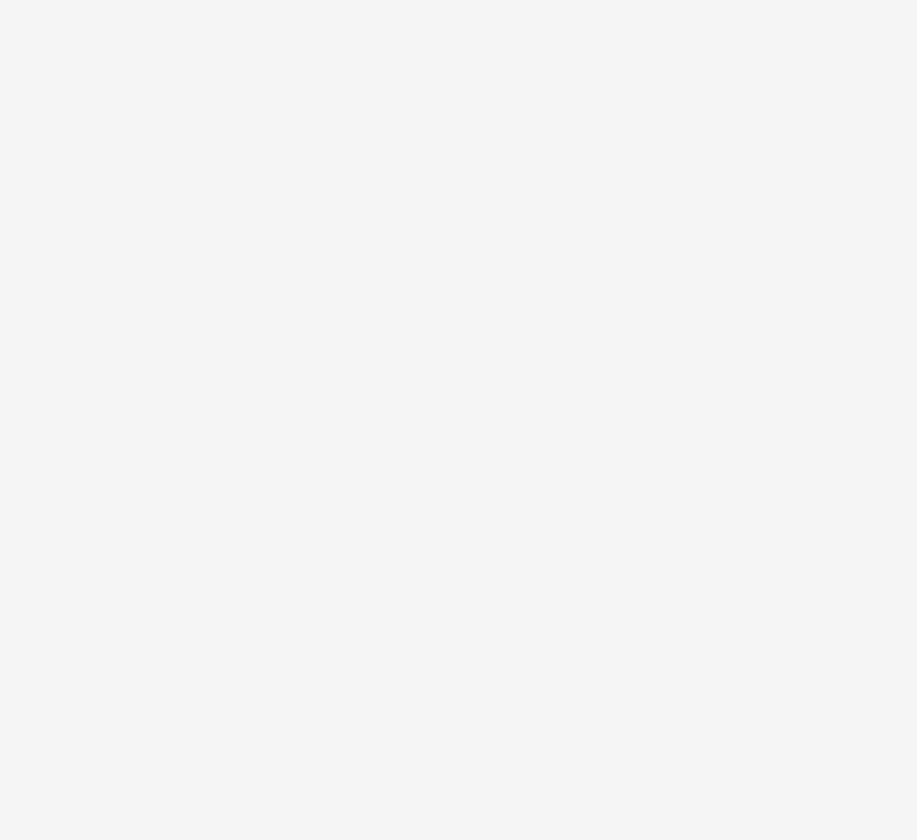
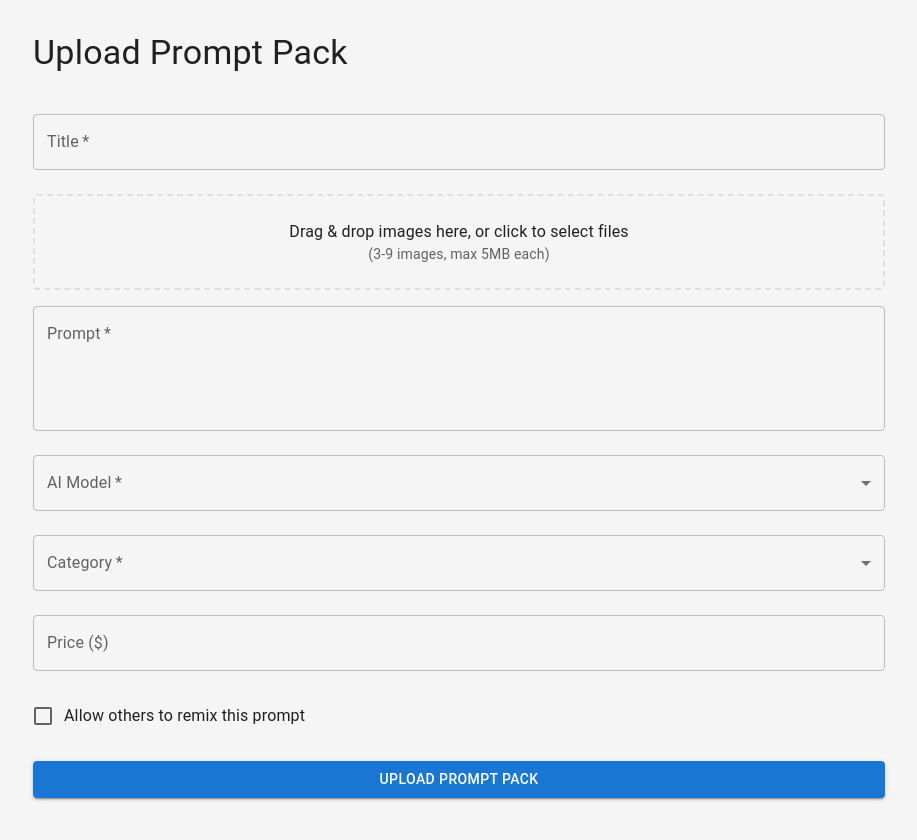
Before and after one commit to lewlian/WikiPrompt, a React (Create React App) app: page /upload in a window 1280 px wide. Before the commit this address had no page. Shown: the top 840 px of the page, without its empty margins (181-1098 px from the left). Before the commit the page ends 800 px from the top, so only its background shows below. Built offline with nearby package versions, Linux system fonts and the light colour scheme.

Commit message:
feat: implement prompt pack upload - Add UploadPage with image upload and form - Configure storage for prompt pack images - Add creator-only access control - Handle both prompt and full_prompt fields - Add validation and error handling

```diff
--- a/package.json
+++ b/package.json
@@ -19,6 +19,7 @@
     "@types/react-router-dom": "^5.3.3",
     "react": "^19.0.0",
     "react-dom": "^19.0.0",
+    "react-dropzone": "^14.3.8",
     "react-router-dom": "^7.4.0",
     "react-scripts": "5.0.1",
     "typescript": "^4.9.5",
--- a/src/App.tsx
+++ b/src/App.tsx
@@ -4,6 +4,7 @@ import { AuthProvider } from './contexts/AuthContext';
 import DashboardLayout from './layouts/DashboardLayout';
 import AuthPage from './pages/auth';
 import PromptPackDetailPage from './pages/prompt/[id]';
+import UploadPage from './pages/upload/UploadPage';
 
 const theme = createTheme({
   palette: {
@@ -23,6 +24,7 @@ function App() {
             <Route path="/" element={<DashboardLayout />} />
             <Route path="/auth" element={<AuthPage />} />
             <Route path="/prompt/:id" element={<PromptPackDetailPage />} />
+            <Route path="/upload" element={<UploadPage />} />
           </Routes>
         </BrowserRouter>
       </AuthProvider>
--- a/src/components/Header.tsx
+++ b/src/components/Header.tsx
@@ -2,6 +2,8 @@ import React from 'react';
 import { AppBar, Toolbar, Typography, Button, Box, InputBase } from '@mui/material';
 import { styled } from '@mui/material/styles';
 import SearchIcon from '@mui/icons-material/Search';
+import { useNavigate } from 'react-router-dom';
+import { useAuth } from '../contexts/AuthContext';
 
 const Search = styled('div')(({ theme }) => ({
   position: 'relative',
@@ -42,11 +44,31 @@ const StyledInputBase = styled(InputBase)(({ theme }) => ({
 }));
 
 const Header = () => {
+  const navigate = useNavigate();
+  const { user, signOut } = useAuth();
+
+  const handleUploadClick = () => {
+    navigate('/upload');
+  };
+
+  const handleAuthClick = (mode: 'signin' | 'signup') => {
+    navigate(`/auth?mode=${mode}`);
+  };
+
+  const handleSignOut = async () => {
+    await signOut();
+  };
+
   return (
     <AppBar position="static" color="default" elevation={1}>
       <Toolbar>
-        <Typography variant="h6" component="div" sx={{ flexGrow: 0, mr: 2 }}>
-          Homepage / Marketplace Feed
+        <Typography
+          variant="h6"
+          component="div"
+          sx={{ flexGrow: 0, mr: 2, cursor: 'pointer' }}
+          onClick={() => navigate('/')}
+        >
+          WikiPrompt
         </Typography>
         <Search>
           <SearchIconWrapper>
@@ -58,10 +80,35 @@ const Header = () => {
           />
         </Search>
         <Box sx={{ flexGrow: 1 }} />
-        <Button variant="contained" color="primary">
-          Become a Creator
-        </Button>
-        <Button sx={{ ml: 2 }}>Sign In</Button>
+        {user ? (
+          <>
+            {user.user_metadata.type === 'creator' && (
+              <Button
+                variant="contained"
+                color="primary"
+                onClick={handleUploadClick}
+                sx={{ mr: 2 }}
+              >
+                Upload Prompt
+              </Button>
+            )}
+            <Button onClick={handleSignOut}>Sign Out</Button>
+          </>
+        ) : (
+          <>
+            <Button
+              variant="contained"
+              color="primary"
+              onClick={() => handleAuthClick('signup')}
+              sx={{ mr: 2 }}
+            >
+              Become a Creator
+            </Button>
+            <Button onClick={() => handleAuthClick('signin')}>
+              Sign In
+            </Button>
+          </>
+        )}
       </Toolbar>
     </AppBar>
   );
--- /dev/null
+++ b/src/pages/upload/UploadPage.tsx
@@ -0,0 +1,295 @@
+import React, { useState, useCallback } from 'react';
+import { useNavigate } from 'react-router-dom';
+import { useAuth } from '../../contexts/AuthContext';
+import { useDropzone } from 'react-dropzone';
+import { supabase } from '../../lib/supabaseClient';
+import {
+  Container,
+  Typography,
+  TextField,
+  Button,
+  Box,
+  MenuItem,
+  FormControlLabel,
+  Checkbox,
+  Alert,
+  ImageList,
+  ImageListItem,
+  IconButton,
+} from '@mui/material';
+import DeleteIcon from '@mui/icons-material/Delete';
+
+const AI_MODELS = [
+  'GPT-4',
+  'GPT-3.5',
+  'Claude 2',
+  'Claude 3',
+  'Gemini Pro',
+  'Llama 2',
+  'Mistral',
+  'Other',
+];
+
+const CATEGORIES = [
+  'Writing',
+  'Programming',
+  'Art & Design',
+  'Business',
+  'Education',
+  'Entertainment',
+  'Productivity',
+  'Other',
+];
+
+export default function UploadPage() {
+  const navigate = useNavigate();
+  const { user } = useAuth();
+  const [title, setTitle] = useState('');
+  const [prompt, setPrompt] = useState('');
+  const [aiModel, setAiModel] = useState('');
+  const [category, setCategory] = useState('');
+  const [price, setPrice] = useState('');
+  const [allowRemix, setAllowRemix] = useState(false);
+  const [images, setImages] = useState<File[]>([]);
+  const [error, setError] = useState<string | null>(null);
+  const [loading, setLoading] = useState(false);
+
+  // Redirect if not a creator
+  React.useEffect(() => {
+    if (user && user.user_metadata.type !== 'creator') {
+      navigate('/');
+    }
+  }, [user, navigate]);
+
+  const onDrop = useCallback((acceptedFiles: File[]) => {
+    if (images.length + acceptedFiles.length > 9) {
+      setError('Maximum 9 images allowed');
+      return;
+    }
+    setImages(prev => [...prev, ...acceptedFiles]);
+    setError(null);
+  }, [images]);
+
+  const { getRootProps, getInputProps, isDragActive } = useDropzone({
+    onDrop,
+    accept: {
+      'image/*': ['.png', '.jpg', '.jpeg', '.gif']
+    },
+    maxSize: 5242880, // 5MB
+  });
+
+  const removeImage = (index: number) => {
+    setImages(prev => prev.filter((_, i) => i !== index));
+  };
+
+  const handleSubmit = async (e: React.FormEvent) => {
+    e.preventDefault();
+    if (images.length < 3) {
+      setError('Please upload at least 3 images');
+      return;
+    }
+    if (!title || !prompt || !aiModel || !category) {
+      setError('Please fill in all required fields');
+      return;
+    }
+
+    setLoading(true);
+    setError(null);
+
+    try {
+      // Upload images to storage
+      const imageUrls = await Promise.all(
+        images.map(async (file) => {
+          const fileExt = file.name.split('.').pop();
+          const fileName = `${Math.random()}.${fileExt}`;
+          const filePath = `${user!.id}/${fileName}`;
+
+          const { error: uploadError } = await supabase.storage
+            .from('prompt-pack-images')
+            .upload(filePath, file);
+
+          if (uploadError) throw uploadError;
+
+          const { data: { publicUrl } } = supabase.storage
+            .from('prompt-pack-images')
+            .getPublicUrl(filePath);
+
+          return publicUrl;
+        })
+      );
+
+      // Insert prompt pack
+      const { error: insertError } = await supabase
+        .from('prompt_packs')
+        .insert({
+          title,
+          prompt: prompt,
+          full_prompt: prompt,
+          ai_model: aiModel,
+          category,
+          price: price ? parseFloat(price) : 0,
+          allow_remix: allowRemix,
+          preview_images: imageUrls,
+          creator_id: user!.id,
+        });
+
+      if (insertError) throw insertError;
+
+      navigate('/');
+    } catch (err) {
+      console.error('Error uploading prompt pack:', err);
+      setError(err instanceof Error ? err.message : 'Failed to upload prompt pack');
+    } finally {
+      setLoading(false);
+    }
+  };
+
+  return (
+    <Container maxWidth="md" sx={{ py: 4 }}>
+      <Typography variant="h4" component="h1" gutterBottom>
+        Upload Prompt Pack
+      </Typography>
+
+      <Box component="form" onSubmit={handleSubmit} sx={{ mt: 3 }}>
+        {error && (
+          <Alert severity="error" sx={{ mb: 2 }}>
+            {error}
+          </Alert>
+        )}
+
+        <TextField
+          fullWidth
+          label="Title"
+          value={title}
+          onChange={(e) => setTitle(e.target.value)}
+          margin="normal"
+          required
+        />
+
+        <Box
+          {...getRootProps()}
+          sx={{
+            mt: 2,
+            p: 3,
+            border: '2px dashed',
+            borderColor: isDragActive ? 'primary.main' : 'grey.300',
+            borderRadius: 1,
+            textAlign: 'center',
+            cursor: 'pointer',
+          }}
+        >
+          <input {...getInputProps()} />
+          <Typography>
+            {isDragActive
+              ? 'Drop the images here'
+              : 'Drag & drop images here, or click to select files'}
+          </Typography>
+          <Typography variant="body2" color="textSecondary">
+            (3-9 images, max 5MB each)
+          </Typography>
+        </Box>
+
+        {images.length > 0 && (
+          <ImageList sx={{ mt: 2 }} cols={3} rowHeight={164}>
+            {images.map((file, index) => (
+              <ImageListItem key={index}>
+                <img
+                  src={URL.createObjectURL(file)}
+                  alt={`Preview ${index + 1}`}
+                  loading="lazy"
+                />
+                <IconButton
+                  sx={{
+                    position: 'absolute',
+                    right: 4,
+                    top: 4,
+                    bgcolor: 'background.paper',
+                  }}
+                  onClick={() => removeImage(index)}
+                >
+                  <DeleteIcon />
+                </IconButton>
+              </ImageListItem>
+            ))}
+          </ImageList>
+        )}
+
+        <TextField
+          fullWidth
+          label="Prompt"
+          value={prompt}
+          onChange={(e) => setPrompt(e.target.value)}
+          margin="normal"
+          required
+          multiline
+          rows={4}
+        />
+
+        <TextField
+          select
+          fullWidth
+          label="AI Model"
+          value={aiModel}
+          onChange={(e) => setAiModel(e.target.value)}
+          margin="normal"
+          required
+        >
+          {AI_MODELS.map((model) => (
+            <MenuItem key={model} value={model}>
+              {model}
+            </MenuItem>
+          ))}
+        </TextField>
+
+        <TextField
+          select
+          fullWidth
+          label="Category"
+          value={category}
+          onChange={(e) => setCategory(e.target.value)}
+          margin="normal"
+          required
+        >
+          {CATEGORIES.map((cat) => (
+            <MenuItem key={cat} value={cat}>
+              {cat}
+            </MenuItem>
+          ))}
+        </TextField>
+
+        <TextField
+          fullWidth
+          label="Price ($)"
+          type="number"
+          value={price}
+          onChange={(e) => setPrice(e.target.value)}
+          margin="normal"
+          InputProps={{
+            inputProps: { min: 0, step: 0.01 }
+          }}
+        />
+
+        <FormControlLabel
+          control={
+            <Checkbox
+              checked={allowRemix}
+              onChange={(e) => setAllowRemix(e.target.checked)}
+            />
+          }
+          label="Allow others to remix this prompt"
+          sx={{ mt: 2 }}
+        />
+
+        <Button
+          type="submit"
+          variant="contained"
+          fullWidth
+          disabled={loading}
+          sx={{ mt: 3, mb: 2 }}
+        >
+          {loading ? 'Uploading...' : 'Upload Prompt Pack'}
+        </Button>
+      </Box>
+    </Container>
+  );
+}
```
Also changed, not shown: 1 other file (tests, documents, lock files or other folders).
